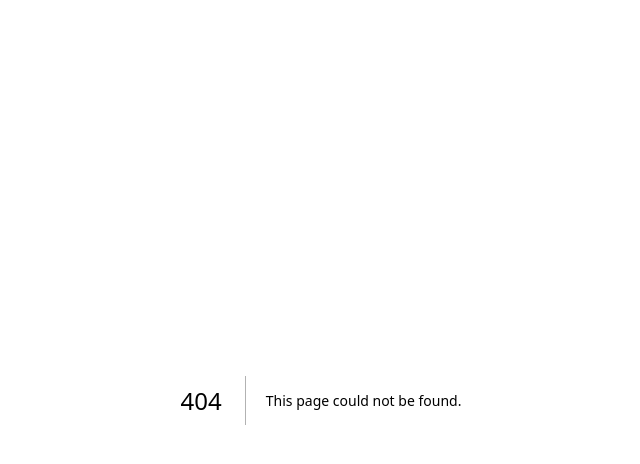
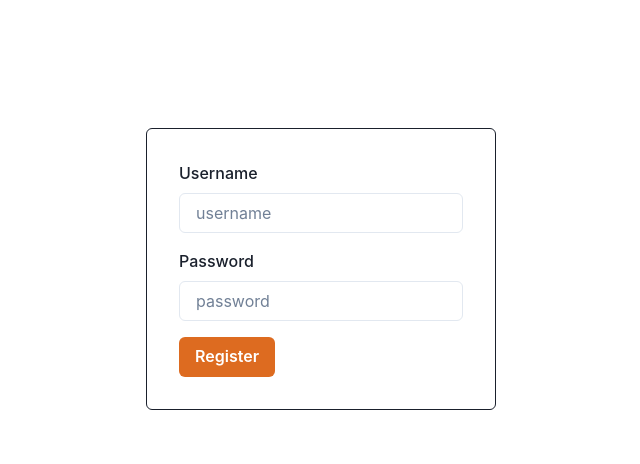
Before and after one commit to larocquedylan/AcroBuzz---Client, a Next.js app: page /register in a window 1280 px wide. Before the commit this address had no page. Shown: the top 464 px of the page, without its empty margins (319-959 px from the left). Built offline with nearby package versions, Linux system fonts and the light colour scheme.

Commit message:
Register UI

```diff
--- /dev/null
+++ b/src/pages/register.tsx
@@ -0,0 +1,67 @@
+import React from 'react';
+import { Formik, Field, Form } from 'formik';
+import {
+  FormControl,
+  FormLabel,
+  FormErrorMessage,
+} from '@chakra-ui/form-control';
+import { Input } from '@chakra-ui/input';
+import { Button } from '@chakra-ui/button';
+import Wrapper from '../components/Wrapper';
+import InputField from '../components/InputField';
+import { Box, border } from '@chakra-ui/react';
+
+interface registerProps {}
+
+// The below import defines which components come from formik
+// import { Field, Form, Formik } from 'formik';
+
+const Register: React.FC<registerProps> = ({}: registerProps) => {
+  // function handleChange(e: any) {
+  //   e.preventDefault();
+  //   const { name, value } = e.target;
+  //   }
+  // }
+
+  return (
+    <Wrapper variant='small'>
+      <Formik
+        initialValues={{ username: '', password: '' }}
+        onSubmit={(values) => {
+          console.log(values);
+        }}
+      >
+        {({ values, handleChange }) => (
+          <Box border='1px' p={8} rounded='md'>
+            <Form>
+              <InputField
+                name='username'
+                label='Username'
+                placeholder='username'
+              />
+              <Box mt={4}>
+                <InputField
+                  name='password'
+                  label='Password'
+                  placeholder='password'
+                  type='password'
+                />
+              </Box>
+
+              <Button
+                mt={4}
+                colorScheme='orange'
+                // isLoading={values.isSubmitting}
+                type='submit'
+              >
+                Register
+              </Button>
+            </Form>
+          </Box>
+        )}
+      </Formik>
+    </Wrapper>
+  );
+};
+
+export default Register;
```
